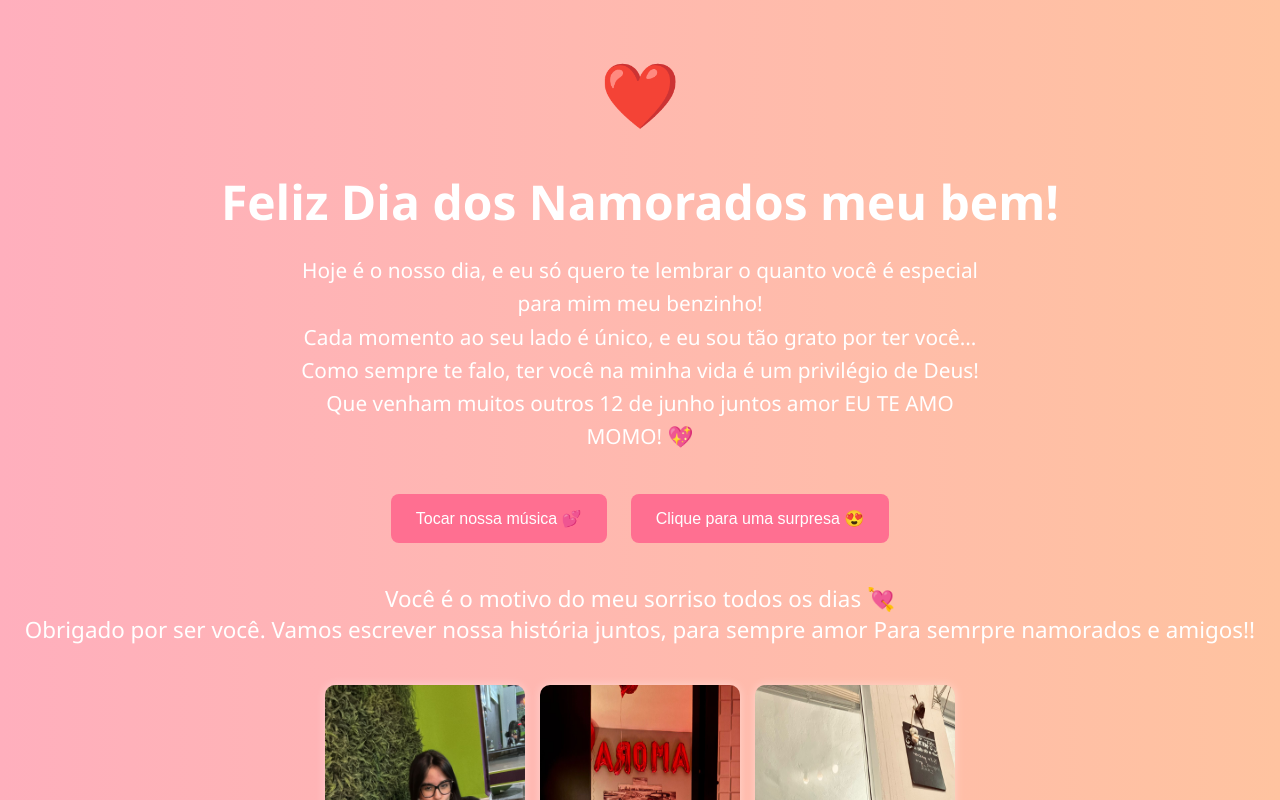
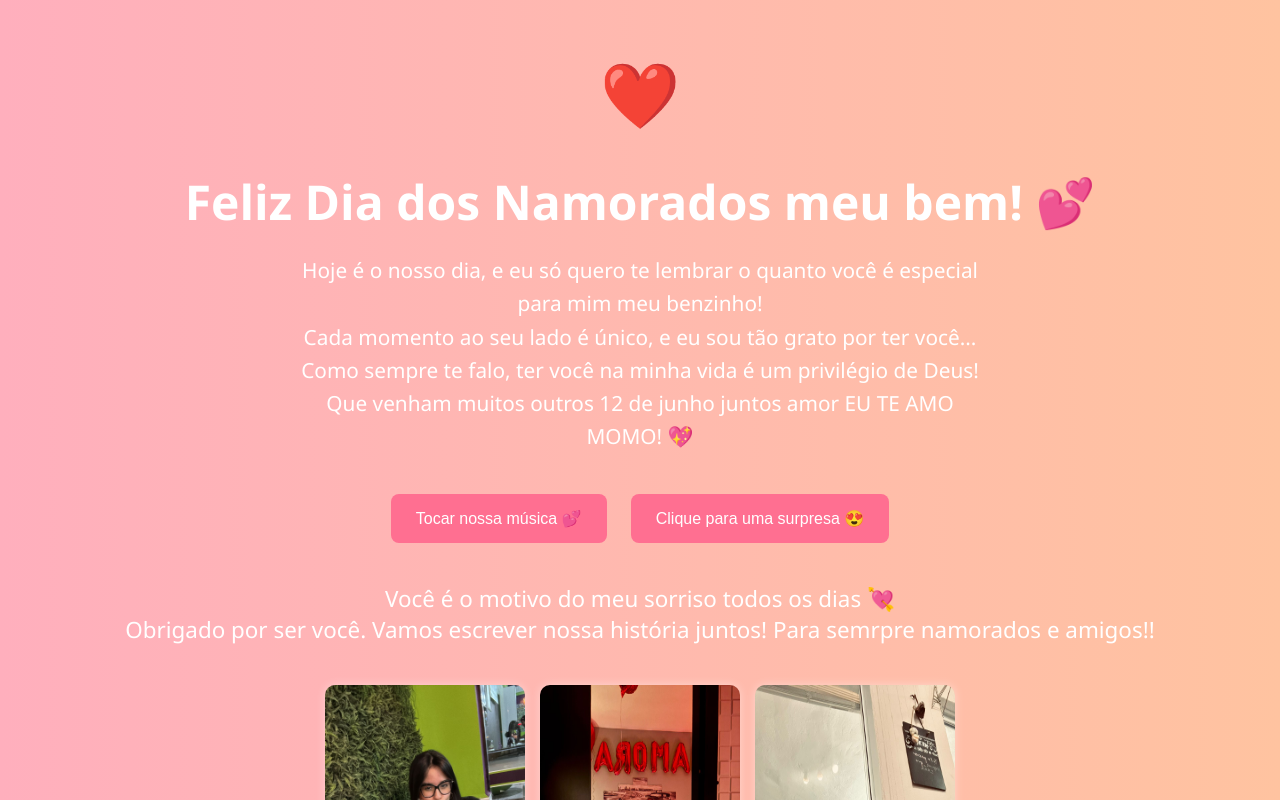
Before and after one commit to fedominichelli/Feliz-dia-dos-namorados-Amor, a plain HTML site: page index.html in a window 1280 px wide. Both pictures are taken after a click on the button "Clique para uma surpresa 😍". Shown: the top 800 px of the page. Drawn offline with Linux system fonts and the light colour scheme.

Commit message:
Update index.html

```diff
--- a/index.html
+++ b/index.html
@@ -113,7 +113,7 @@
 </head>
 <body>
   <div class="heart">❤️</div>
-  <h1>Feliz Dia dos Namorados meu bem!</h1>
+  <h1>Feliz Dia dos Namorados meu bem! 💕</h1>
   <p>
     Hoje é o nosso dia, e eu só quero te lembrar o quanto você é especial para mim meu benzinho! <br>
     Cada momento ao seu lado é único, e eu sou tão grato por ter você... Como sempre te falo, ter você na minha vida é um privilégio de Deus! <br>
@@ -127,7 +127,7 @@
 
   <div id="surprise">
     Você é o motivo do meu sorriso todos os dias 💘<br>
-    Obrigado por ser você. Vamos escrever nossa história juntos, para sempre amor
+    Obrigado por ser você. Vamos escrever nossa história juntos!
     Para semrpre namorados e amigos!!
   </div>
 
```
